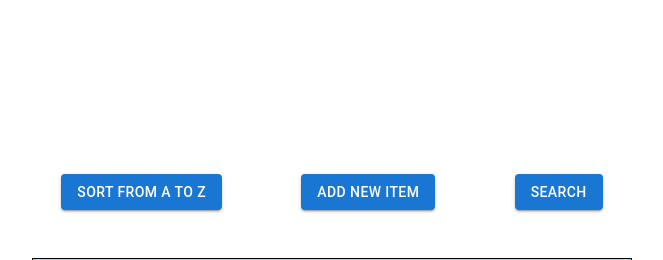
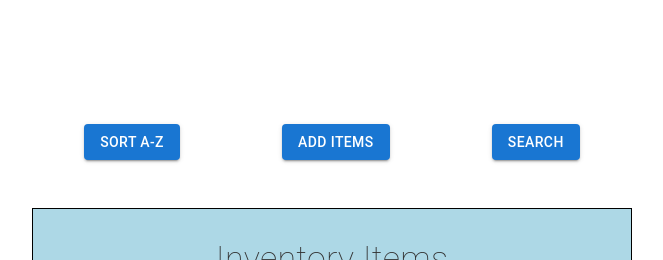
Before and after one commit to aduuuna/Pantry_Tracker, a Next.js app in the folder inventory-management/: page / in a window 1280 px wide. Shown: the top 260 px of the page, without its empty margins (308-971 px from the left). Built offline with nearby package versions, Linux system fonts and the light colour scheme; no server answers; the database is empty.

Commit message:
Last changes made

```diff
--- a/inventory-management/app/page.js
+++ b/inventory-management/app/page.js
@@ -296,7 +296,7 @@ export default function Home() {
           width="100%"
         >
           <Button variant="contained" onClick={toggleSortMethod}>
-            Sort {sortAlphabetically ? "from A to Z" : "Quantity"}
+            Sort {sortAlphabetically ? "A-Z" : "Qty ↑"}
           </Button>
           <Button
             variant="contained"
@@ -304,7 +304,7 @@ export default function Home() {
               handleOpen();
             }}
           >
-            Add new Item
+            Add Items
           </Button>
           <Button
             variant="contained"
@@ -321,7 +321,7 @@ export default function Home() {
         maxWidth="600px"
         minWidth="400px"
         width="100%"
-        height="400px"
+        height="500px"
         sx={{
           width: {
             xs: "40%", // 0px to 600px
@@ -347,7 +347,7 @@ export default function Home() {
 
         <Stack
           width="100%"
-          height="300px"
+          height="400px"
           spacing={1}
           overflow="auto"
           ref={inventoryListRef}
```
